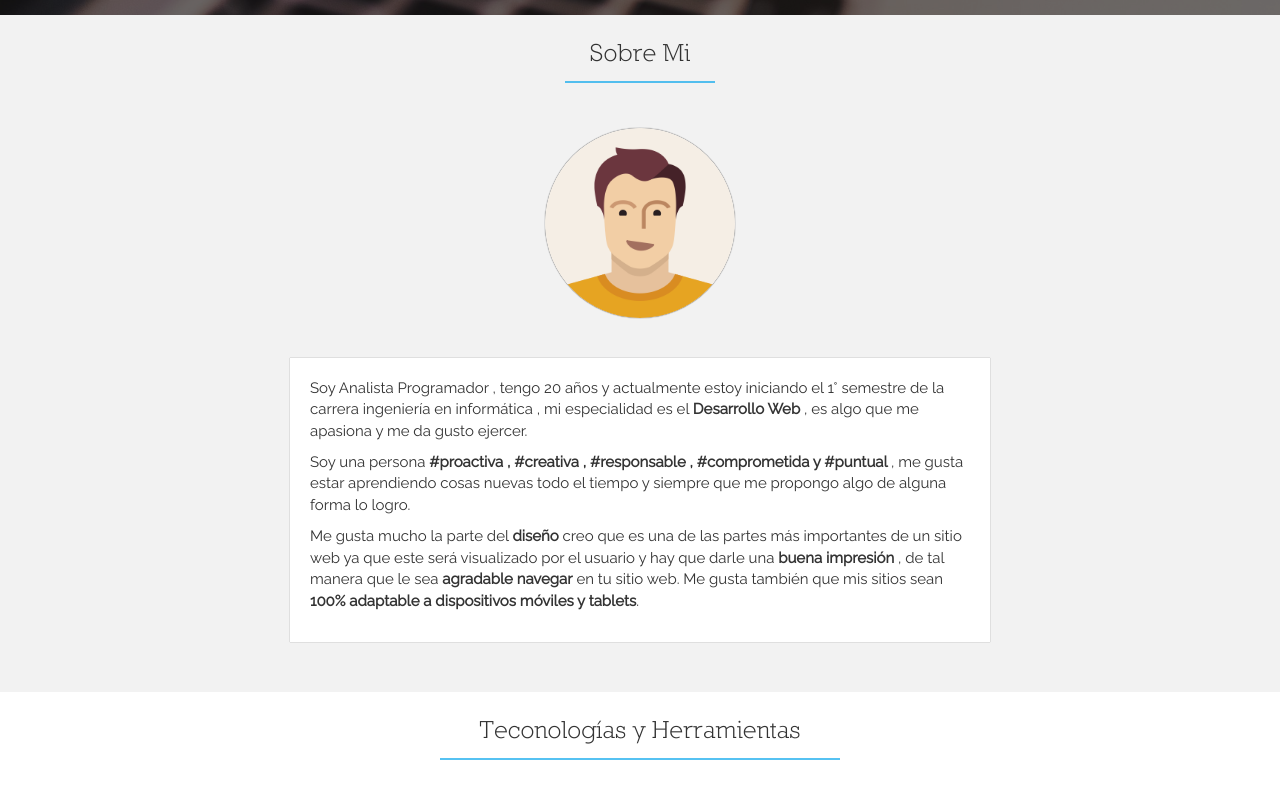
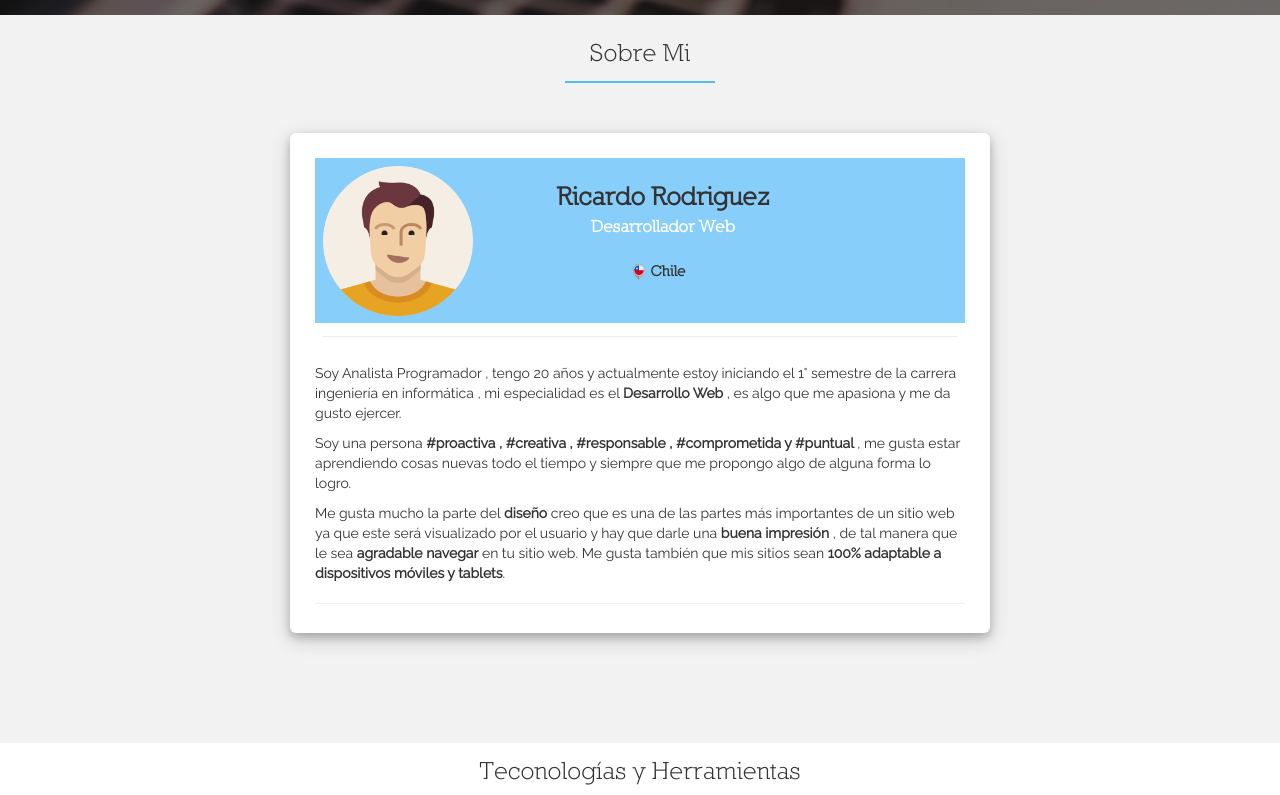
Before and after one commit to ricardoandresrodriguezgamboa/webpagericardo3.0, a plain HTML site: page index.html in a window 1280 px wide. Shown: the part 785-1580 px from the top of the page. Drawn offline with Linux system fonts and the light colour scheme; files whose address does not match are found by name.

Commit message:
about me 2.0

```diff
--- a/css/estilos.css
+++ b/css/estilos.css
@@ -71,6 +71,7 @@ background-color: rgba(15, 168, 237, 0.4);
 }
 
 .activo{
+
       background-color: rgba(15, 168, 237, 0.7);
 
 }
@@ -81,7 +82,7 @@ background-color: rgba(15, 168, 237, 0.4);
      height:95px;
      color:white;
      position: absolute;
-     z-index:101;
+     z-index:3;
      bottom: 0;
      width:100%;
 
@@ -132,6 +133,8 @@ background-color: rgba(15, 168, 237, 0.4);
 
 
 #sobre-mi{
+
+
     background:#f2f2f2;
     height:auto;
     padding-bottom:50px;
@@ -154,7 +157,7 @@ background-color: rgba(15, 168, 237, 0.4);
 
 }
 
-.perfil{
+/*.perfil{
       margin-top:55px;
 
 }
@@ -180,10 +183,60 @@ background-color: rgba(15, 168, 237, 0.4);
     font-size:15px;
 
 
+}*/
+
+
+.caja-perfil{
+    background:#fff;
+    width:700px;
+    height:500px;
+    margin:60px auto;
+    padding:25px;
+    box-shadow: 0 4px 8px 0 rgba(0, 0, 0, 0.2), 0 6px 20px 0 rgba(0, 0, 0, 0.19);
+}
+
+.perfil{background:lightskyblue; height:165px; padding:8px;}
+
+.perfil .titulo{
+    margin-left:190px;
+    margin-top:-180px;
+    color:#333;
+    font-size:26px;
+    width:300px;
+    font-family:Nilland;
+    font-weight:600;
+    text-align:center;
+       word-wrap: break-word;
+
+}
+
+.titulo span{
+    font-size:15px;
+    text-align:center;
+    margin-top:-10px;
+    margin-left:-10px;
+       word-wrap: break-word;
+}
+
+.titulo p{
+    color:#fff;
+    font-size:17px;
+    text-align:center;
+       word-wrap: break-word;
+}
+
+.descripcion{
+
+    font-family:raleway;
+    word-wrap: break-word;
+    font-size:14px;
+    margin-top:40px;
+
+
+}
 
 
 
-}
 
 
 .img-separator{
@@ -206,7 +259,7 @@ background-color: rgba(15, 168, 237, 0.4);
      font-family:Nilland;
      font-size:25px;
      width:400px;
-     margin:10px auto;
+     margin:auto;
 }
 
 .panel{
@@ -215,8 +268,8 @@ background-color: rgba(15, 168, 237, 0.4);
     font-family:nunito;
     transition: 0.5s ease;
     height:170px;
-    background-color:#f2f2f2 !important;
     text-align:center;
+    background:#f2f2f2 !important;
 
 
 }
@@ -227,7 +280,7 @@ background-color: rgba(15, 168, 237, 0.4);
      -webkit-transform: scale(1.1);
      transform: scale(1.1);
      transition: 0.5s ease;
-     box-shadow:0px 0px 1px grey;
+
 
 
 }
@@ -258,6 +311,8 @@ background-color: rgba(15, 168, 237, 0.4);
 
 #skills{
     height:700px;
+    background:#fff;
+
 }
 
 #diseno-web{
@@ -294,19 +349,14 @@ background-color: rgba(15, 168, 237, 0.4);
 }
 
 .dipper{opacity:0;}
-.dipper2{opacity:0;}
+
 
 .dipper-animation{
-    animation-name:deslizarIzq;
-    animation-duration:1.1s;
-    opacity:1;
-}
-
-.dipper-animation2{
     animation-name:deslizarDer;
     animation-duration:1s;
     opacity:1;
 }
+
 
 @keyframes deslizarDer {
   from {
@@ -319,16 +369,6 @@ background-color: rgba(15, 168, 237, 0.4);
   }
 }
 
-@keyframes deslizarIzq {
-  from {
-
-    -webkit-transform: translateX(-110%);
-  }
-  to {
-
-    -webkit-transform: translateX(0);
-  }
-}
 
 
 .headroom{
@@ -361,13 +401,15 @@ transform: translateY(-100%);
 
 
 
+
+
   /*media querys*/
 
 
 
 @media screen and (max-width:991px){
 
-  .perfil{
+/*  .perfil{
         margin-top:80px;
 
   }
@@ -376,6 +418,8 @@ transform: translateY(-100%);
         margin-top:55px;
         width:auto;
     }
+*/
+
 
   .elemento i{
       display:none;
@@ -430,6 +474,21 @@ transform: translateY(-100%);
        height:31px;
    }
 
+
+    .caja-perfil{
+        height:auto;
+        width:auto;
+    }
+
+
+
+.perfil{height:300px;}
+.perfil img[alt='perfil']{
+    margin-left:auto; margin-right:auto; width:130px;}
+
+  .perfil .titulo{width:auto; height:auto; margin: auto; font-size:20px;}
+   .titulo p{font-size:15px;}
+
       .header-section-skill{width:200px;}
 
         .elemento i{
@@ -443,6 +502,7 @@ transform: translateY(-100%);
     .headroom--unpinned{transform:none;}
 
     .ir-arriba{width:40px; height:40px; padding-left:12.5px; font-size:15px;}
+
 }
 
 
@@ -501,6 +561,7 @@ transform: translateY(-100%);
 .capitalize{font-size:18px;}
  .btn-package{display:none;}
  .descripcion{font-size:15px;}
+ .perfil{height:auto;}
 
 
 
--- a/index.html
+++ b/index.html
@@ -8,6 +8,7 @@
     <meta name="Keywords" content="paginas web economicas, diseño web economico, diseño de pagina de internet, diseño de sitios web economicos, ricardo rodriguez ,  diseño web, paginas web, sitios web, paginas web en chile, diseño web profesional, diseño de pagina de internet economica, diseñadores web, posicionamiento, diseño de paginas web, paginas web ricardo rodriguez ,  desarrollo web, paginas de internet, diseño web profesional, posicionamiento web, diseño web chile, diseño web santiago , paginas web rodriguez , paginas web santiago" />
     <link href="https://fonts.googleapis.com/css?family=Raleway" rel="stylesheet">
     <link href="https://fonts.googleapis.com/css?family=Nunito+Sans:400,600,700" rel="stylesheet">
+    <link href="https://fonts.googleapis.com/css?family=Open+Sans:600" rel="stylesheet">
     <meta name="author" content="Ricardo Rodriguez">
     <link rel="stylesheet" href="css/estilos.css">
     <link rel="stylesheet" href="css/superslides.css">
@@ -158,6 +159,39 @@
                Sobre Mi
             </div>
 
+        <div class="container">
+            <div class="row">
+                <div class="col-md-12">
+                    <div class="caja-perfil dipper img-rounded">
+                        <div class="perfil">
+                             <img src="img/male.png" alt="perfil" width="150px" class="img-responsive">
+                                <hr>
+                               <div class="titulo">
+                                  Ricardo Rodriguez
+                                 <p>Desarrollador Web</p>
+                                 <span><img src="img/chile.png" alt="chile"> Chile</span>
+                              </div>
+                        </div>
+                          <div class="descripcion">
+                               <p>Soy Analista Programador , tengo 20 años y actualmente estoy iniciando el 1° semestre de la carrera
+                                ingeniería en informática , mi especialidad es el <b>Desarrollo Web</b> , es algo que me apasiona y me da
+                                gusto ejercer. </p>
+                                <p>Soy una persona <b>#proactiva , #creativa , #responsable  , #comprometida y #puntual </b>, me gusta estar aprendiendo cosas nuevas todo el tiempo y siempre
+                                que me propongo algo de alguna forma lo logro.</p>
+
+                               <p>Me gusta mucho la  parte del <b>diseño</b> creo que es una de las partes más importantes
+                                  de un sitio web ya que este será visualizado por el usuario y
+                                  hay que darle una <b>buena impresión</b> , de tal manera que le sea <b>agradable navegar</b> en tu sitio web.
+                                 Me gusta también que mis sitios sean <b>100% adaptable a dispositivos móviles y tablets</b>.</p>
+                              </div>
+                          <hr>
+                    </div>
+                </div>
+            </div>
+        </div>
+
+
+<!--
            <div class="container">
                <div class="row">
                    <div class="col-md-12">
@@ -181,11 +215,12 @@
                    </div>
                </div>
            </div>
-    </section>
 
 
-   <!-- <div class="separator"></div> -->
 
+   <div class="separator"></div> -->
+
+ </section>
     <section id="skills">
 
            <div class="header-section-skill">
--- a/js/waypoints.js
+++ b/js/waypoints.js
@@ -1,9 +1,5 @@
 var $dipper = $('.dipper');
 $dipper.waypoint(function(){
-   $dipper.addClass('dipper-animation');
+          $dipper.addClass('dipper-animation');
+
 },{offset:'80%'});
-
-var $dipper2 = $('.dipper2');
-$dipper2.waypoint(function(){
-   $dipper2.addClass('dipper-animation2');
-},{offset:'90%'});
```
Also changed, not shown: css/bootstrap.css.
